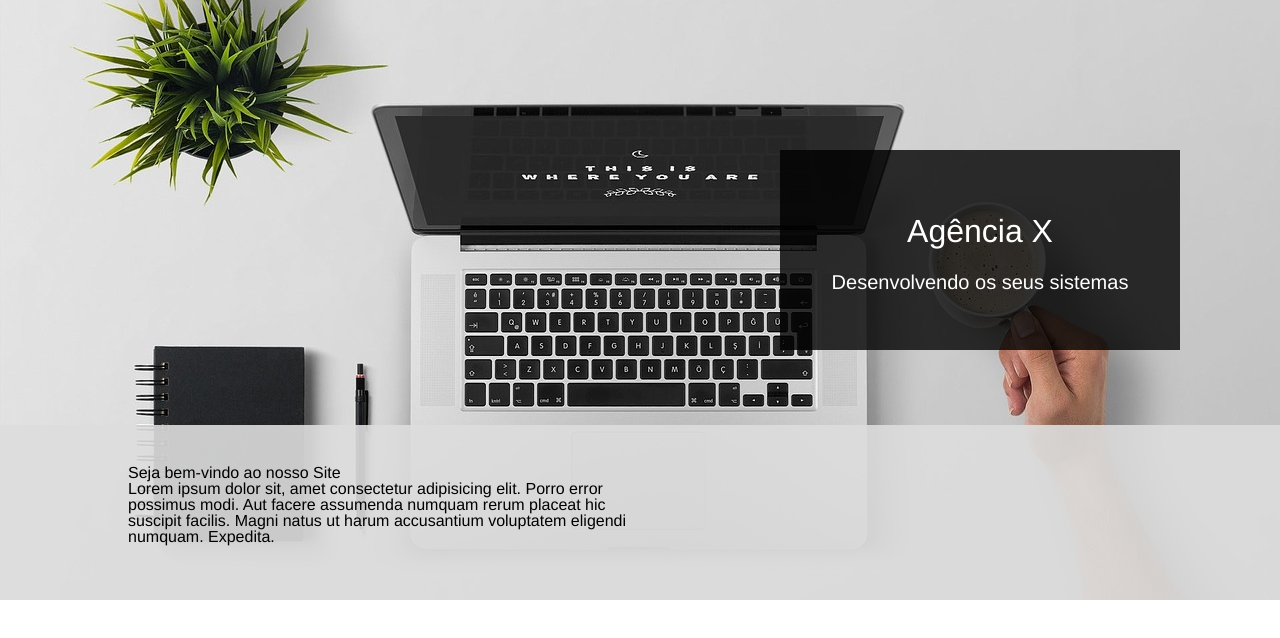
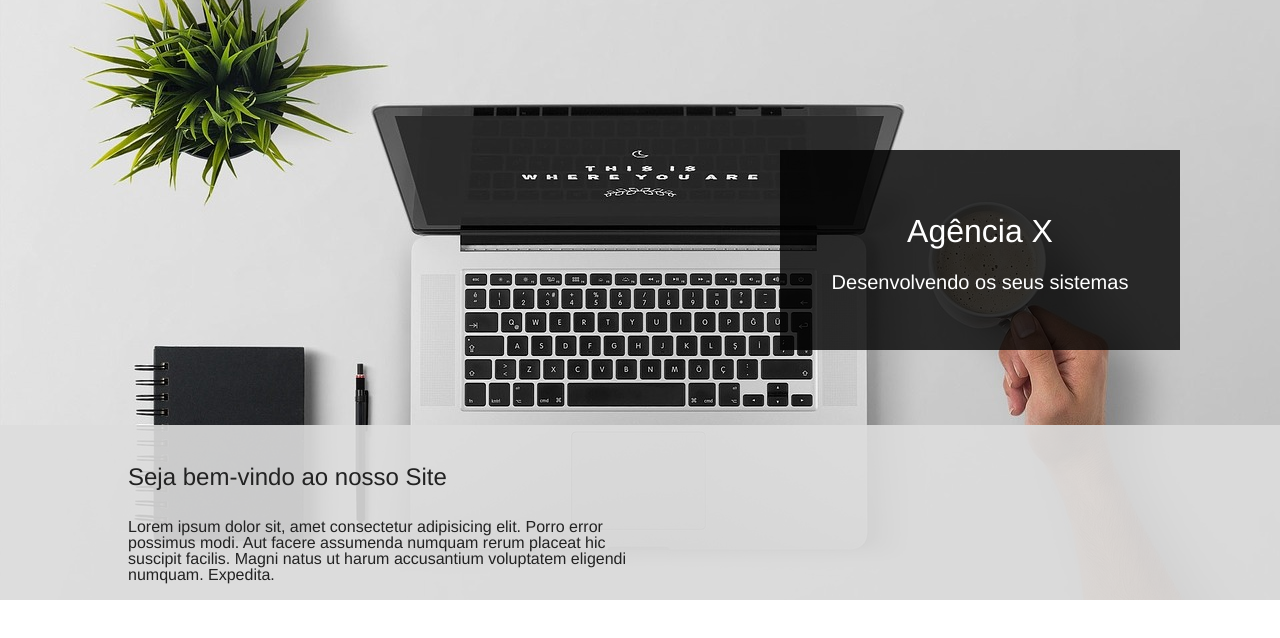
Before and after one commit to thalesrr1/proj-agencia, a plain HTML site: page index.html in a window 1280 px wide. Drawn offline with Linux system fonts and the light colour scheme.

Commit message:
Fix: style header titlebar

```diff
--- a/css/style.css
+++ b/css/style.css
@@ -61,3 +61,11 @@ html {
     top: 40px;
     width: 500px;
 }
+
+.company-info-titlebar h2, .company-info-titlebar p {
+    color: #222;
+}
+.company-info-titlebar h2{
+    margin-bottom: 30px;
+    font-size: 24px;
+}
```
